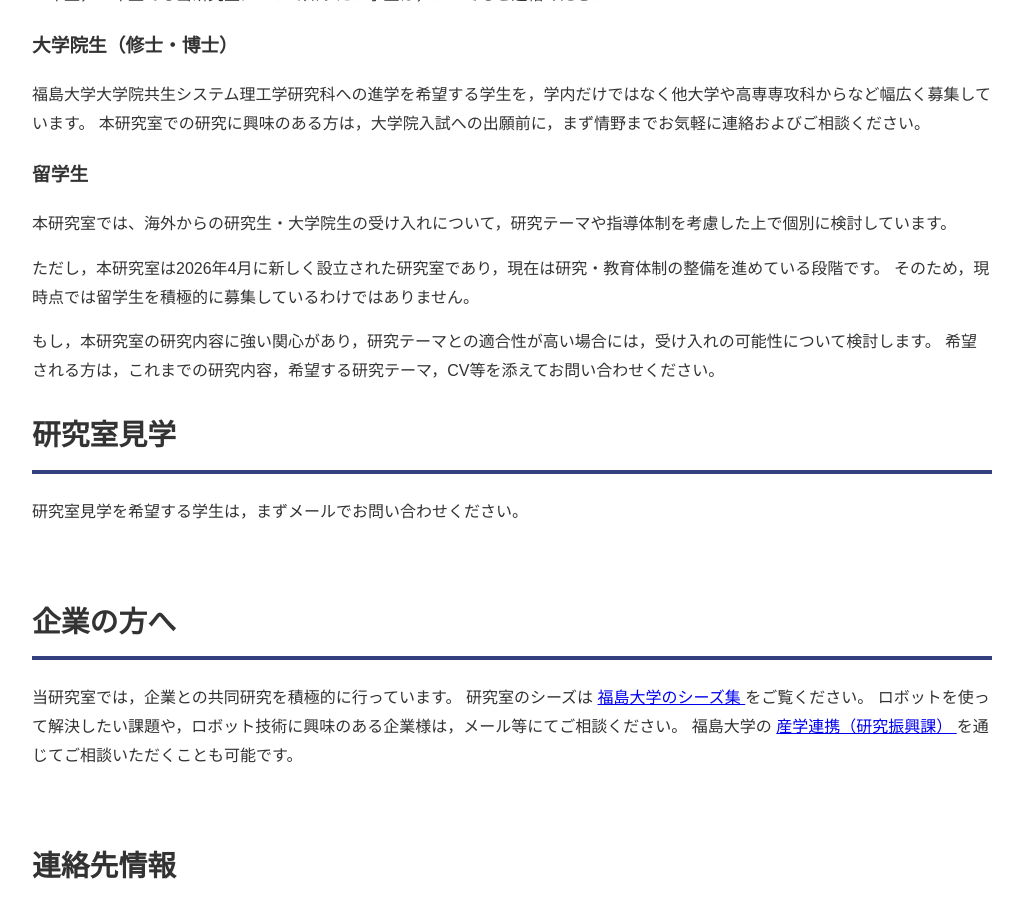
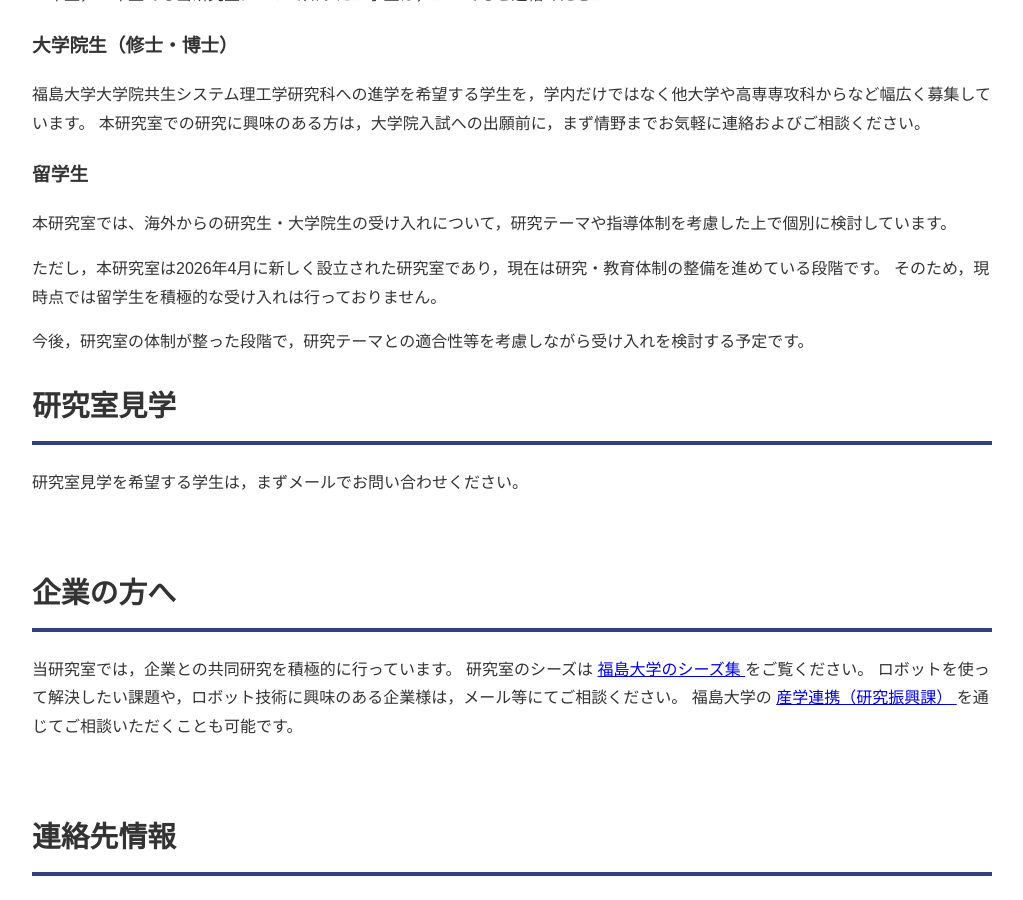
Before and after one commit to rmsi-seino-lab/rmsi-seino-lab.github.io, a Jekyll site: the page built from contact.html, in a window 1280 px wide and 900 px high, scrolled down 758 px. Shown: the whole window, without its empty margins (128-1151 px from the left). Built offline with Jekyll 4.4.1, drawn with Linux system fonts in a browser that asks for light colours.

Commit message:
Update website

```diff
--- a/contact.html
+++ b/contact.html
@@ -39,11 +39,10 @@ lang_url: /en/contact.html
         </p>
         <p>
             ただし，本研究室は2026年4月に新しく設立された研究室であり，現在は研究・教育体制の整備を進めている段階です。
-            そのため，現時点では留学生を積極的に募集しているわけではありません。
+            そのため，現時点では留学生を積極的な受け入れは行っておりません。
         </p>
         <p>
-            もし，本研究室の研究内容に強い関心があり，研究テーマとの適合性が高い場合には，受け入れの可能性について検討します。
-            希望される方は，これまでの研究内容，希望する研究テーマ，CV等を添えてお問い合わせください。
+            今後，研究室の体制が整った段階で，研究テーマとの適合性等を考慮しながら受け入れを検討する予定です。
         </p>
 
         <h2>研究室見学</h2>
--- a/en/contact.html
+++ b/en/contact.html
@@ -50,8 +50,7 @@ lang_url: /contact.html
         We may consider accepting international research students and graduate students on a case-by-case basis, depending on the fit between their research interests and the research activities of our laboratory.<br>
         However, our RMSI Lab was newly established in 2026 and is currently in the process of developing its research and educational environment.
         Therefore, we are not actively recruiting international students at this time. <br>
-        Applicants with a strong interest in our research and a good match with our research topics may contact us to discuss possible opportunities.
-        Please include your CV, previous research experience, and the research topic you would like to pursue.
+        We plan to consider applications in the future once the laboratory has established a sufficient supervision and research support system.
     </p>
 
     <h2>Lab Tour</h2>
```
